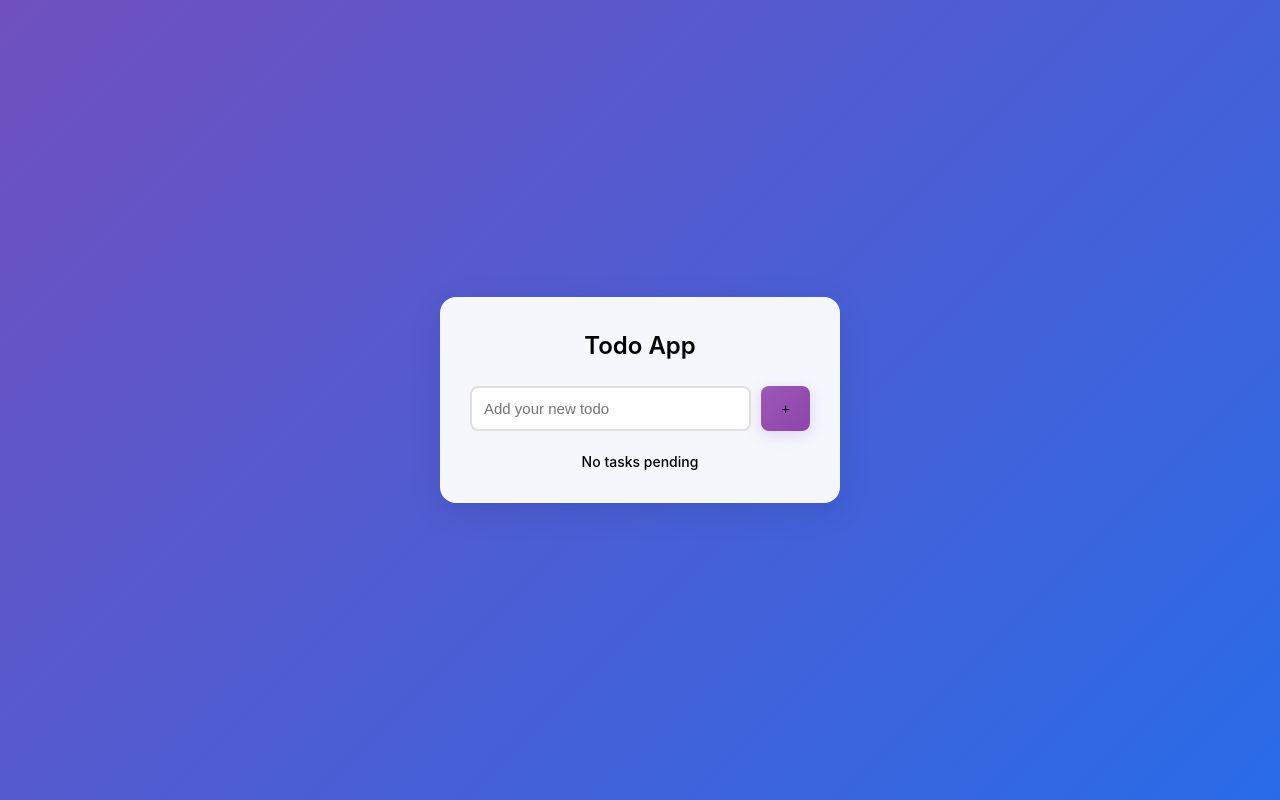
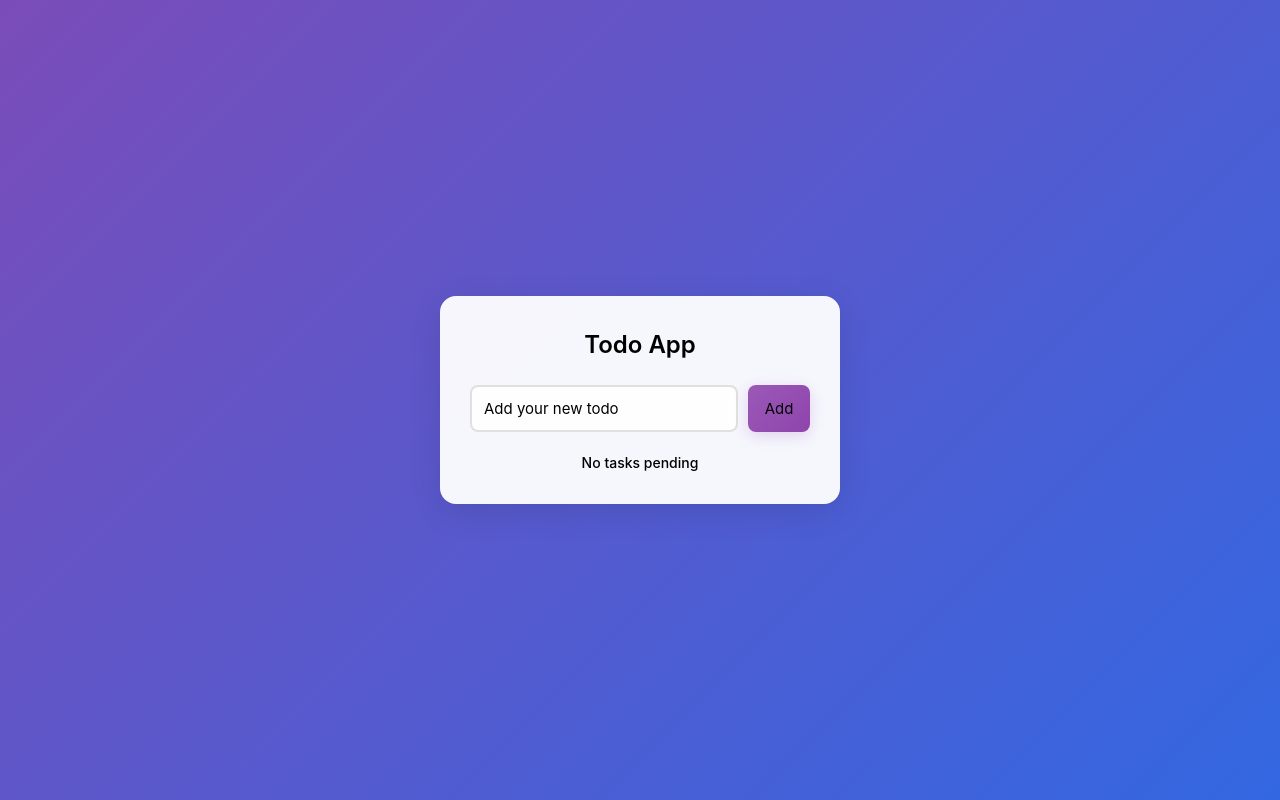
Before and after one commit to vanvan9825/simple-todo-app, a Vue app: page / in a window 1280 px wide. Built offline with nearby package versions, Linux system fonts and the light colour scheme.

Commit message:
feat/use primevue on todo app

```diff
--- a/src/renderer/src/components/TodoApp.vue
+++ b/src/renderer/src/components/TodoApp.vue
@@ -2,52 +2,43 @@
   <div class="todo-app">
     <h1>Todo App</h1>
     <div class="input-container">
-      <input v-model="newTodo" @keyup.enter="addTodo" placeholder="Add your new todo" />
-      <button @click="addTodo">+</button>
+      <InputText v-model="newTodo" @keyup.enter="addTodo" placeholder="Add your new todo" class="flex-1" />
+      <Button label="Add"  @click="addTodo" />
     </div>
     <div v-if="todos.length" class="todo-list">
       <div v-for="(todo, index) in todos" :key="index" class="todo-item">
         <span>{{ todo }}</span>
-        <button @click="removeTodo(index)" class="delete-btn">Delete</button>
+         <Button label="Delete" class="p-button-danger p-button-sm" @click="removeTodo(index)" />
       </div>
       <p>You have {{ todos.length }} pending task(s)</p>
-      <button @click="clearAll" class="clear-btn">Clear All</button>
+      <Button label="Clear All" class="p-button-secondary mt-2" @click="clearAll" />
     </div>
     <p v-else>No tasks pending</p>
   </div>
 </template>
 
-<script>
+<script setup>
 import { ref } from 'vue';
+import InputText from 'primevue/inputtext'
+import Button from 'primevue/button'
 
-export default {
-  name: 'TodoApp',
-  setup() {
-    // Khai báo dữ liệu phản hồi
-    const todos = ref([]);
-    const newTodo = ref('');
+const todos = ref([])
+const newTodo = ref('')
 
-    // Thêm todo mới
 const addTodo = () => {
   if (newTodo.value.trim()) {
-        todos.value.push(newTodo.value.trim());
-        newTodo.value = '';
+    todos.value.push(newTodo.value.trim())
+    newTodo.value = ''
   }
-    };
+  }
 
-    // Xóa todo tại index
 const removeTodo = (index) => {
-      todos.value.splice(index, 1);
-    };
+  todos.value.splice(index, 1)
+}
 
-    // Xóa tất cả todo
 const clearAll = () => {
-      todos.value = [];
-    };
-
-    return { todos, newTodo, addTodo, removeTodo, clearAll };
+  todos.value = []
 }
-};
 </script>
 
 <style scoped>
--- a/src/renderer/src/main.js
+++ b/src/renderer/src/main.js
@@ -2,5 +2,8 @@ import './assets/main.css'
 
 import { createApp } from 'vue'
 import App from './App.vue'
+import PrimeVue from 'primevue/config'
 
-createApp(App).mount('#app')
+const app = createApp(App)
+app.use(PrimeVue)
+app.mount('#app')
```
Lines whose indentation alone changed are shown as unchanged.
